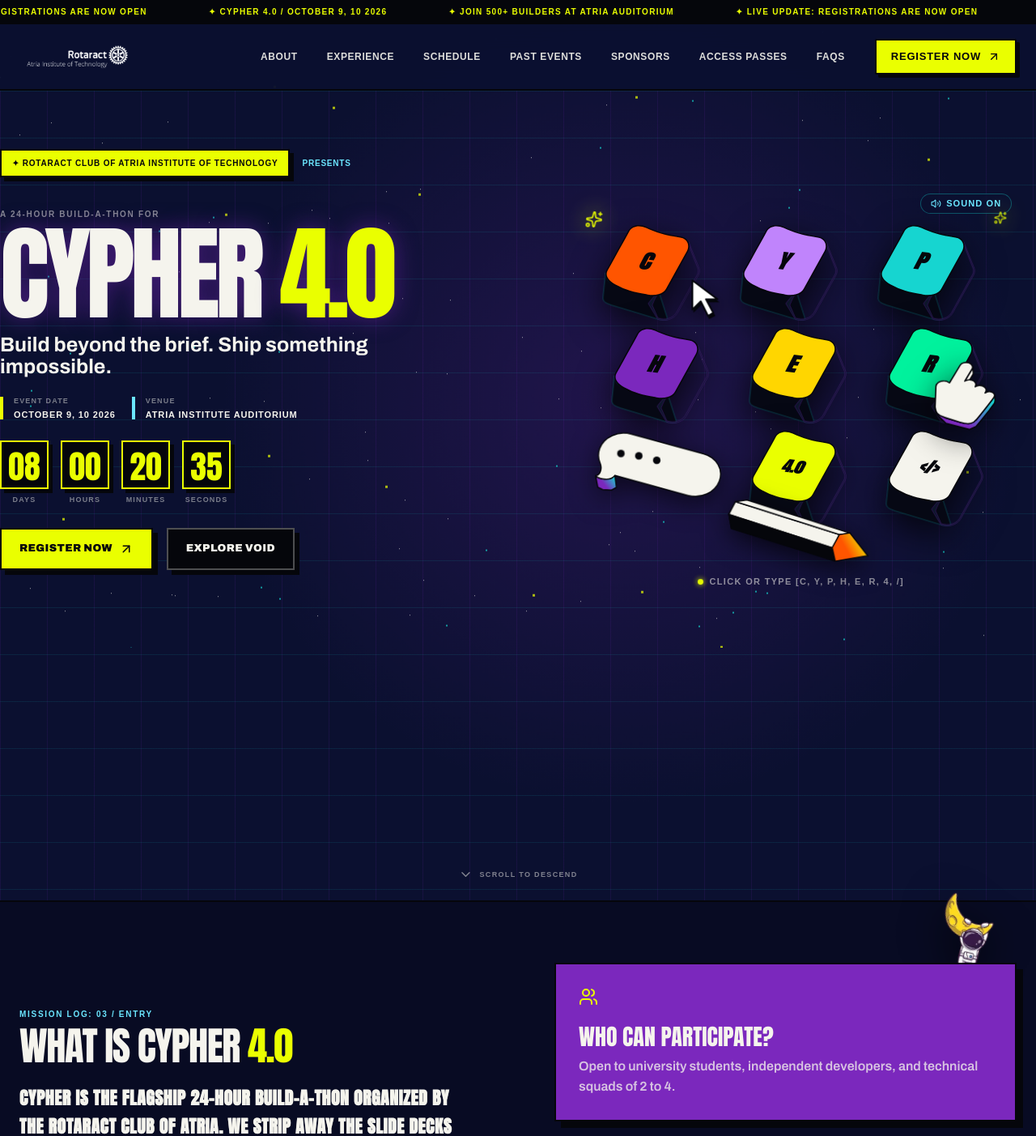
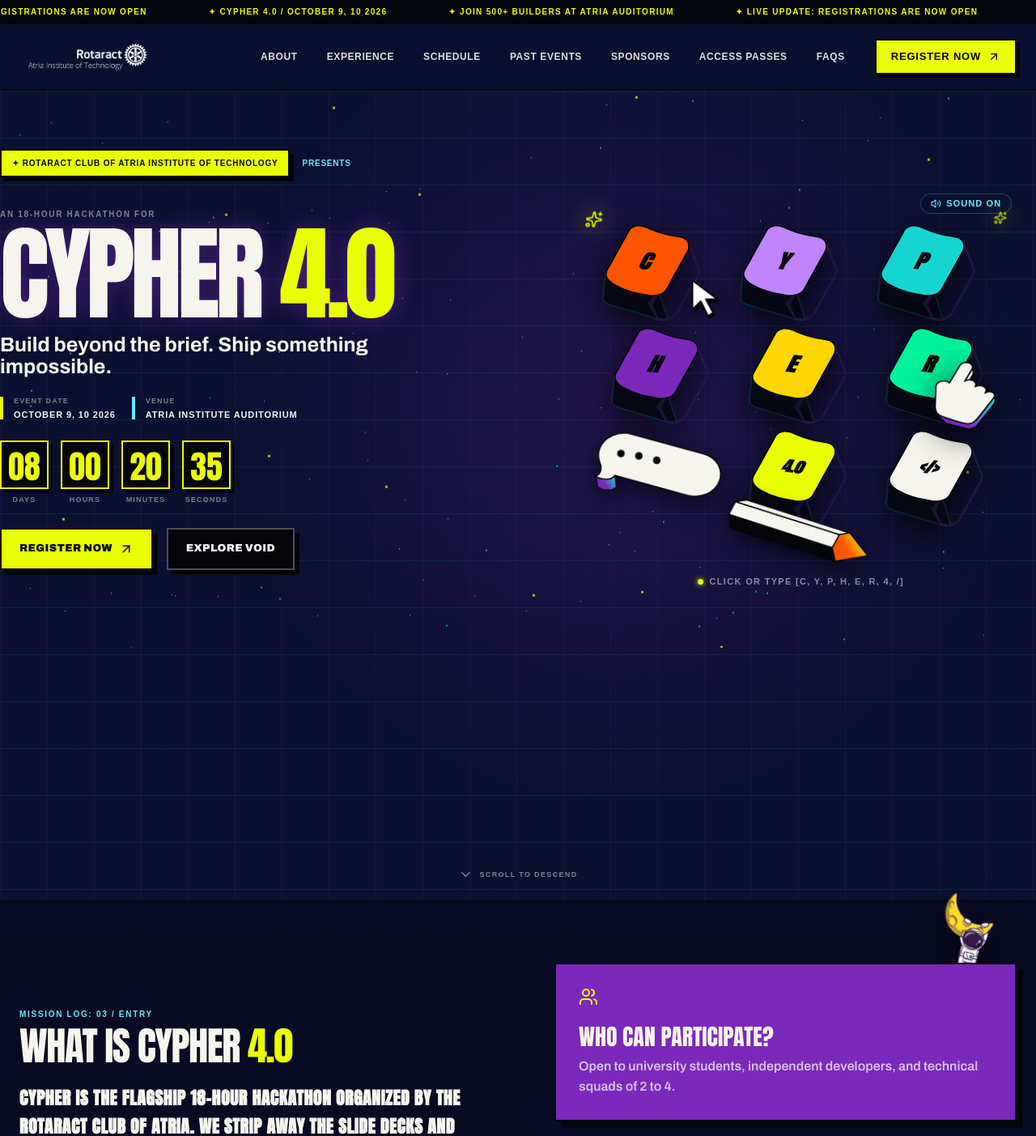
Before and after one commit to sriharsha-web/Cypher-4.0, a Next.js app: page / in a window 1280 px wide. Shown: the top 1403 px of the page at 81% size. Built offline with nearby package versions, Linux system fonts and the light colour scheme; a web font is replaced by a local one.

Commit message:
updated contents

```diff
--- a/src/app/globals.css
+++ b/src/app/globals.css
@@ -1102,10 +1102,10 @@
 .footer-logo-block {
   display: inline-flex;
   align-items: center;
-  padding: 10px 14px;
-  background: var(--ink);
-  border: 2px solid var(--ink);
-  box-shadow: 4px 4px 0 var(--acid);
+  padding: 0;
+  background: transparent;
+  border: none;
+  box-shadow: none;
   margin-bottom: 16px;
 }
 
--- a/src/app/layout.tsx
+++ b/src/app/layout.tsx
@@ -20,7 +20,7 @@
 
 export const metadata: Metadata = {
   title: "CYPHER 4.0 | Rotaract Club of Atria",
-  description: "A 24-hour build-a-thon for ambitious student engineers.",
+  description: "An 18-hour hackathon for ambitious student engineers.",
 };
 
 export default function RootLayout({ children }: LayoutProps<"/">) {
--- a/src/app/register/layout.tsx
+++ b/src/app/register/layout.tsx
@@ -3,7 +3,7 @@
 
 export const metadata: Metadata = {
   title: "Register — CYPHER 4.0 | Rotaract Club of Atria",
-  description: "Register your team for CYPHER 4.0, a 24-hour build-a-thon by Rotaract Club of Atria Institute of Technology.",
+  description: "Register your team for CYPHER 4.0, an 18-hour hackathon by Rotaract Club of Atria Institute of Technology.",
 };
 
 export default function RegisterLayout({ children }: { children: React.ReactNode }) {
--- a/src/components/cypher/AboutSection.tsx
+++ b/src/components/cypher/AboutSection.tsx
@@ -7,7 +7,7 @@
         <div className="reveal">
           <p className="mono-label cyan-text">MISSION LOG: 03 / ENTRY</p>
           <h2 className="about-heading">WHAT IS CYPHER <span>4.0</span></h2>
-          <p className="statement">CYPHER is the flagship 24-hour build-a-thon organized by the Rotaract Club of Atria. We strip away the slide decks and focus on pure engineering.</p>
+          <p className="statement">CYPHER is the flagship 18-hour hackathon organized by the Rotaract Club of Atria. We strip away the slide decks and focus on pure engineering.</p>
           <div className="protocol">
             <h3>PEAKS AND PERKS 4.0</h3>
             <p>Direct mentorship from the architects shaping what comes next. Internship opportunities and exclusive fast-track perks for top performing squads.</p>
--- a/src/components/cypher/FaqSection.tsx
+++ b/src/components/cypher/FaqSection.tsx
@@ -13,7 +13,7 @@
   {
     question: "What is CYPHER 4.0?",
     answer:
-      "CYPHER 4.0 is a 24-hour space-themed hackathon organized by the Rotaract Club of Atria Institute of Technology. It brings together programmers, designers, and problem-solvers to collaborate on innovative solutions in a competitive and creative environment.",
+      "CYPHER 4.0 is an 18-hour space-themed hackathon organized by the Rotaract Club of Atria Institute of Technology. It brings together programmers, designers, and problem-solvers to collaborate on innovative solutions in a competitive and creative environment.",
   },
   {
     question: "Who can participate in the hackathon?",
--- a/src/components/cypher/Footer.tsx
+++ b/src/components/cypher/Footer.tsx
@@ -17,17 +17,17 @@
         <div>
           <div className="footer-logo-block">
             <Image
-              src="/Rotaract_logo_white.png"
+              src="/Rotaract Logo_black.png"
               alt="Rotaract Club of Atria Logo"
-              width={200}
-              height={60}
-              style={{ height: "48px", width: "auto", objectFit: "contain" }}
+              width={340}
+              height={100}
+              style={{ height: "80px", width: "auto", objectFit: "contain" }}
             />
           </div>
           <p style={{ marginTop: "8px", fontWeight: 600 }}>
             Rotaract Club of Atria Institute of Technology.
             <br />
-            Building technical excellence through intensive 24-hour sprints, innovation, and community collaboration.
+            Building technical excellence through intensive 18-hour sprints, innovation, and community collaboration.
           </p>
 
           <div className="footer-meta-pill">
@@ -156,6 +156,17 @@
               </svg>
             </a>
           </div>
+
+          {/* CYPHER 4.0 BADGE */}
+          <div className="footer-badge-block" style={{ marginTop: "24px" }}>
+            <Image
+              src="/CYPHER_4.0_badge.png"
+              alt="CYPHER 4.0 Badge"
+              width={160}
+              height={160}
+              style={{ width: "125px", height: "auto", objectFit: "contain" }}
+            />
+          </div>
         </div>
       </div>
 
--- a/src/components/cypher/Header.tsx
+++ b/src/components/cypher/Header.tsx
@@ -147,10 +147,10 @@
           <Image
             src="/Rotaract_logo_white.png"
             alt="Rotaract Club of Atria Logo"
-            width={220}
-            height={70}
+            width={260}
+            height={80}
             priority
-            style={{ height: "46px", width: "auto", objectFit: "contain" }}
+            style={{ height: "54px", width: "auto", objectFit: "contain" }}
           />
         </Link>
 
--- a/src/components/cypher/HeroSection.tsx
+++ b/src/components/cypher/HeroSection.tsx
@@ -16,7 +16,7 @@
 
         <div className="hero-grid">
           <div className="hero-copy reveal">
-            <p className="mono-label">A 24-HOUR BUILD-A-THON FOR</p>
+            <p className="mono-label">AN 18-HOUR HACKATHON FOR</p>
             <h1>
               CYPHER <span>4.0</span>
             </h1>
--- a/src/components/cypher/ScheduleSection.tsx
+++ b/src/components/cypher/ScheduleSection.tsx
@@ -133,7 +133,7 @@
             </h2>
           </div>
           <p>
-            The official 24-hour itinerary and timeline from check-in to final prize distribution.
+            The official 18-hour itinerary and timeline from check-in to final prize distribution.
           </p>
         </div>
 
```
Also changed, not shown: public/CYPHER_4.0_badge.png (added), public/Rotaract Logo_black.png (added).
